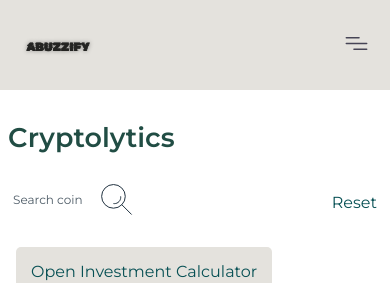
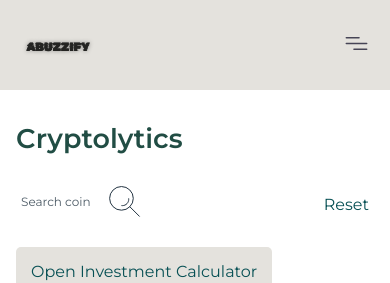
Before and after one commit to ArmandoHysaj/abuzzify, a Next.js app: page /buzzylytics in a window 390 px wide. Shown: the top 283 px of the page. Built offline with nearby package versions, Linux system fonts and the light colour scheme.

Commit message:
fixes desktop

```diff
--- a/src/app/buzzylytics/articles/blockchain-technology/blockchain-technology.scss
+++ b/src/app/buzzylytics/articles/blockchain-technology/blockchain-technology.scss
@@ -24,5 +24,7 @@
 }
 
 @media (max-width: 959px) {
-
+    .educational-content   .media img {
+        width: 100%;
+    }
 }
--- a/src/app/buzzylytics/articles/crypto-trading/crypto-trading.scss
+++ b/src/app/buzzylytics/articles/crypto-trading/crypto-trading.scss
@@ -24,5 +24,7 @@
 }
 
 @media (max-width: 959px) {
-
+    .educational-content   .media img {
+        width: 100%;
+    }
 }
--- a/src/app/buzzylytics/header/header.scss
+++ b/src/app/buzzylytics/header/header.scss
@@ -33,20 +33,5 @@
     }
 
     @media screen and (max-width: 639px) {
-      .header{
-        display: block;
-        .header-contents{
-          margin-top: 20px;
-          flex-direction: row;
-          justify-content: space-between;
-          align-items: center;
-        }
-      }
 
-      main .header {
-        grid-template-columns: 100%;
-        padding-left: 8px;
-        padding-bottom: 0;
-        padding-right: 8px;
-      }
     }
--- a/src/app/buzzylytics/portfolio/portfolio.scss
+++ b/src/app/buzzylytics/portfolio/portfolio.scss
@@ -133,4 +133,5 @@
             width: 100%;
         }
     }
+
   }
--- a/src/app/globals.scss
+++ b/src/app/globals.scss
@@ -24,6 +24,7 @@ html{
 }
 body {
   display: flex;
+  overflow-x: hidden;
   flex-direction: column;
   font-family: "Montserrat-Regular";
   color: #075054;
@@ -348,4 +349,20 @@ footer .footer-content .quick-links{
     // max-width: calc(100% - 16px);
     margin: 0 auto;
   }
+  .header{
+    display: block;
+    .header-contents{
+      margin-top: 20px;
+      flex-direction: row;
+      justify-content: space-between;
+      align-items: center;
+    }
   }
+
+  main .header {
+    grid-template-columns: 100%;
+    padding-left: 16px;
+    padding-bottom: 0;
+    padding-right: 16px;
+  }
+  }
```
Also changed, not shown: src/app/components/home/home-page.scss (+7 -0 lines).
